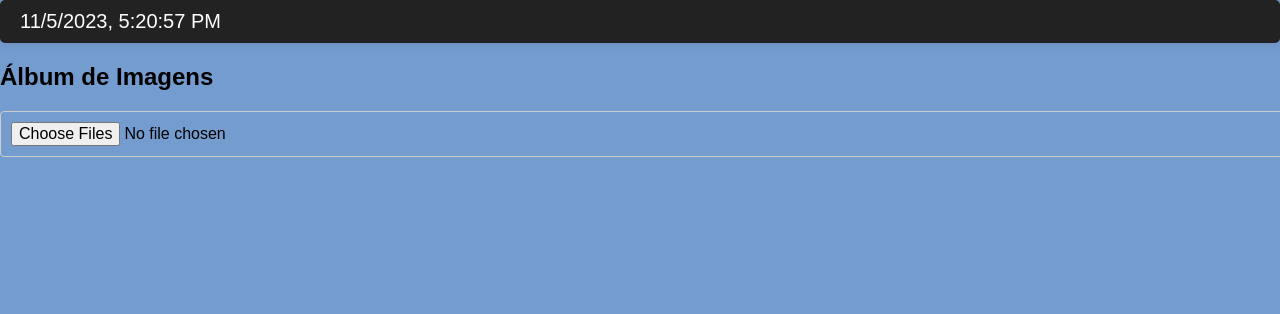
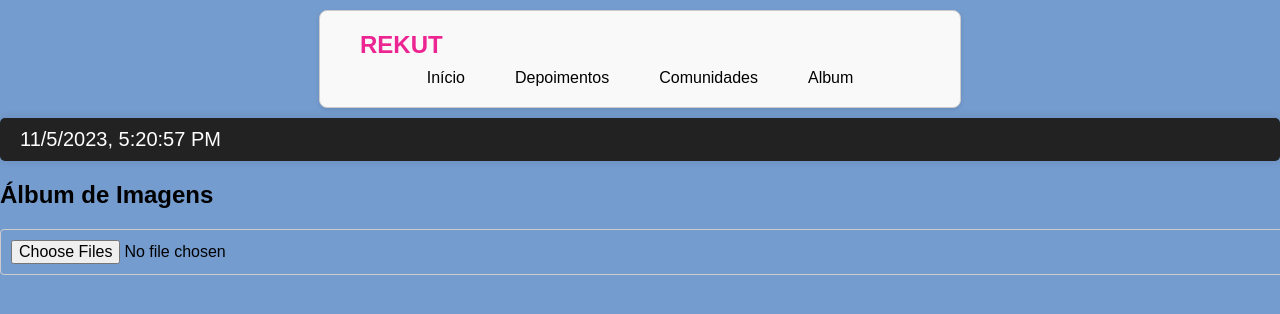
Before and after one commit to juliafclima/trabalho-react-grupo2, a React (Vite) app in the folder trabalho-react-g2/: page /album in a window 1280 px wide. Shown: the top 314 px of the page. Built offline with nearby package versions, Linux system fonts and the light colour scheme.

Commit message:
fix: imports do header

```diff
--- a/trabalho-react-g2/src/pages/Album/index.jsx
+++ b/trabalho-react-g2/src/pages/Album/index.jsx
@@ -1,8 +1,8 @@
-// ImageCarousel.js
 import React, { useState } from 'react';
 import { Carousel } from 'react-responsive-carousel';
 import 'react-responsive-carousel/lib/styles/carousel.min.css';
-import Clock from './clock'; // Importe o componente Clock
+import Clock from './clock';
+import Header from '../../components/Header';
 
 export default function ImageCarousel() {
   const [images, setImages] = useState([]);
@@ -31,7 +31,8 @@ export default function ImageCarousel() {
 
   return (
     <div>
-      <Clock /> {/* Adicione o componente Clock aqui */}
+      <Header />
+      <Clock />
       <h2>Álbum de Imagens</h2>
 
       <input
--- a/trabalho-react-g2/src/pages/Comunidade/index.jsx
+++ b/trabalho-react-g2/src/pages/Comunidade/index.jsx
@@ -3,6 +3,7 @@ import "./style.css";
 import Capa from "../../assets/img/comunidade/carlucho.png";
 import Lupa from "../../assets/img/comunidade/lupa.jpg";
 import violao from "../../assets/img/comunidade/violao.jpg";
+import Header from '../../components/Header';
 
 export default function Comunidade() {
   return (
--- a/trabalho-react-g2/src/pages/Depoimentos/index.jsx
+++ b/trabalho-react-g2/src/pages/Depoimentos/index.jsx
@@ -1,5 +1,6 @@
 import React from 'react';
 import './style.css';
+import Header from '../../components/Header';
 
 export default function Depoimentos() {
   const depoimentos = [
```
